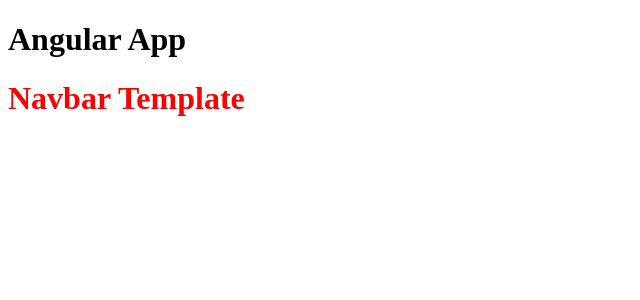
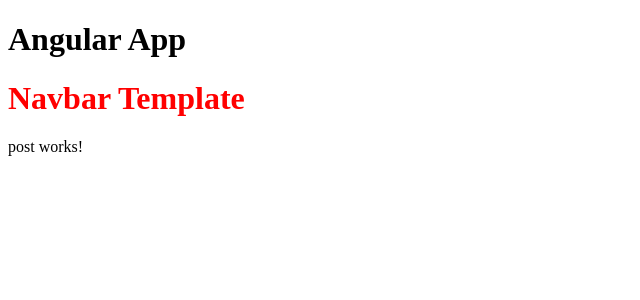
Before and after one commit to barbellfan/AngIntro, an Angular app: page / in a window 1280 px wide. Shown: the top 300 px of the page, without its empty margins (0-640 px from the left). Built offline with nearby package versions, Linux system fonts and the light colour scheme.

Commit message:
Add post component to main page Also add OnInit to post, since ng did not generate it.

```diff
--- a/src/app/app.component.html
+++ b/src/app/app.component.html
@@ -1,3 +1,4 @@
 <h1>Angular App</h1>
 
 <app-navbar></app-navbar>
+<app-post></app-post>
--- a/src/app/post/post.component.ts
+++ b/src/app/post/post.component.ts
@@ -1,10 +1,15 @@
-import { Component } from '@angular/core';
+import { Component, OnInit } from '@angular/core';
 
 @Component({
   selector: 'app-post',
   templateUrl: './post.component.html',
   styleUrls: ['./post.component.css']
 })
-export class PostComponent {
+export class PostComponent implements OnInit {
 
+  constructor() {}
+
+  ngOnInit(): void {
+
+  }
 }
```
